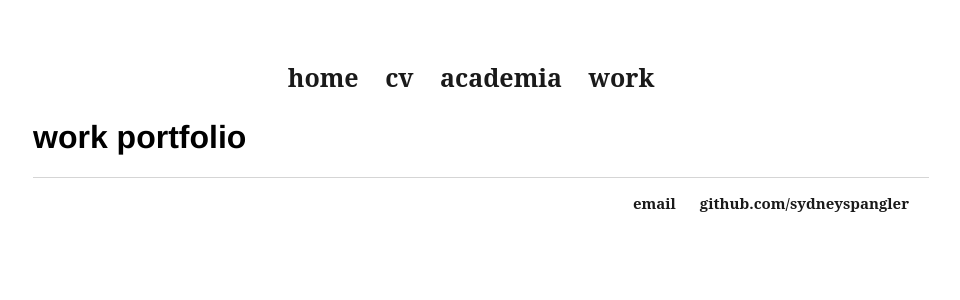
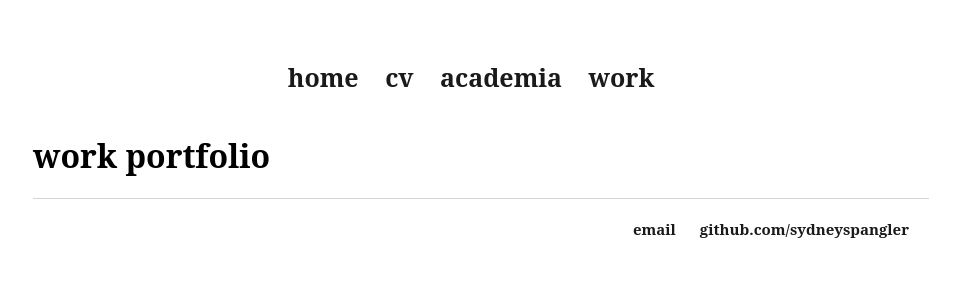
Before and after one commit to sydneyspangler/sydneyspangler.github.io, a Jekyll site: the page built from portfolio/index.html, in a window 1280 px wide. Shown: the top 300 px of the page, without its empty margins (159-1119 px from the left). Built offline with Jekyll 4.4.1, drawn with Linux system fonts in a browser that asks for light colours.

Commit message:
Update main.css

```diff
--- a/css/main.css
+++ b/css/main.css
@@ -32,7 +32,7 @@ a:hover {
 }
 h1 {
     font-size: 2em;
-    font-family:'Helvetica', 'Arial', 'Sans-Serif';
+    font-family:'American Typewriter', 'serif';
 }
 p {
     font-size: 1.5em;
@@ -43,8 +43,9 @@ p {
 }
 ul {
     list-style: none;
-    margin: 20px auto 40px
-    padding: 0
+    margin: 20px auto 40px;
+    padding: 0;
+    color: #292929
 }
 footer {
     border-top: 1px solid #d5d5d5;
```
